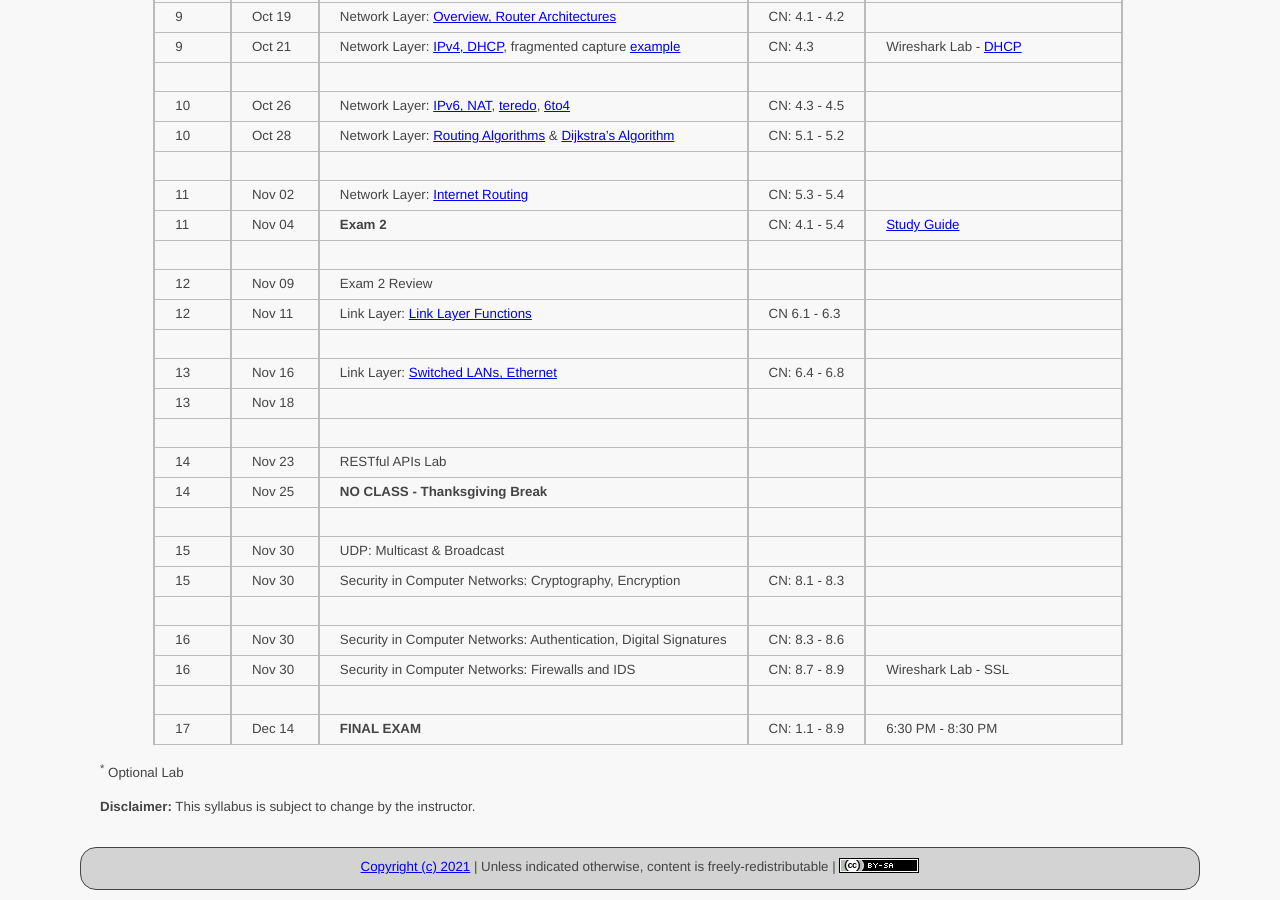
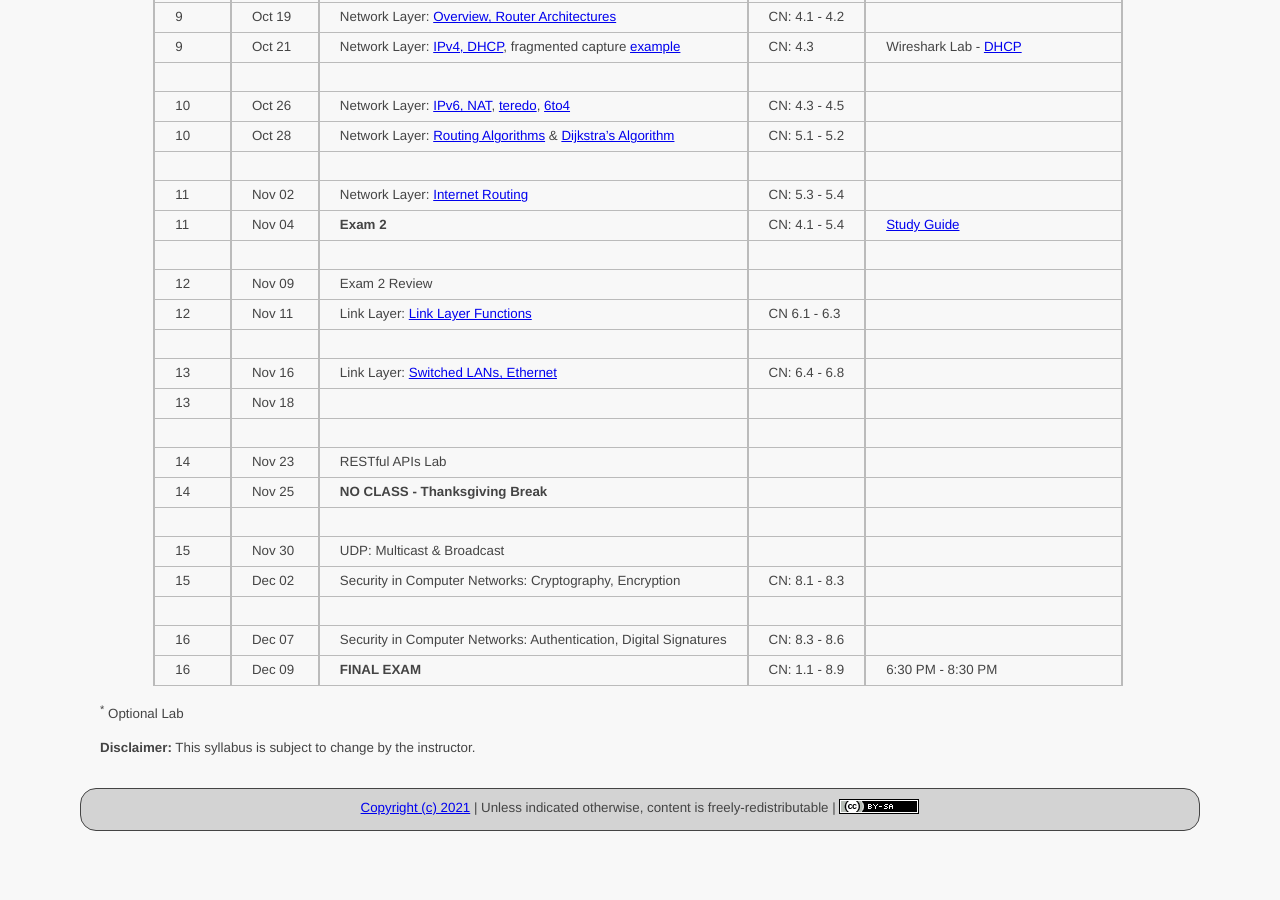
Before and after one commit to ycpcs/cs330-fall2021, a Jekyll site: the page built from schedule/index.md, in a window 1280 px wide and 900 px high, scrolled down 890 px. Built offline with Jekyll 4.4.1, drawn with Linux system fonts in a browser that asks for light colours; after the commit the page ends 1731 px from its top, so only the background shows below that.

Commit message:
Uodate schedule

```diff
--- a/schedule/index.md
+++ b/schedule/index.md
@@ -53,12 +53,10 @@ CN: [Computer Networking: A Top-Down Approach](https://www.pearson.com/us/higher
 > 14 | Nov 25 | **NO CLASS - Thanksgiving Break**
 > | | | |
 > 15 | Nov 30 | UDP: Multicast & Broadcast | |
-> 15 | Nov 30 | Security in Computer Networks: Cryptography, Encryption | CN: 8.1 - 8.3 |
+> 15 | Dec 02 | Security in Computer Networks: Cryptography, Encryption | CN: 8.1 - 8.3 |
 > | | | |
-> 16 | Nov 30 | Security in Computer Networks: Authentication, Digital Signatures | CN: 8.3 - 8.6 |
-> 16 | Nov 30 | Security in Computer Networks: Firewalls and IDS | CN: 8.7 - 8.9 | Wireshark Lab - SSL
-> | | | |
-> 17 | Dec 14 | **FINAL EXAM** | CN: 1.1 - 8.9 | 6:30 PM - 8:30 PM
+> 16 | Dec 07 | Security in Computer Networks: Authentication, Digital Signatures | CN: 8.3 - 8.6 |
+> 16 | Dec 09 | **FINAL EXAM** | CN: 1.1 - 8.9 | 6:30 PM - 8:30 PM
 
 <sup>*</sup> Optional Lab
 
```
Also changed, not shown: index.md (+1 -1 lines).
